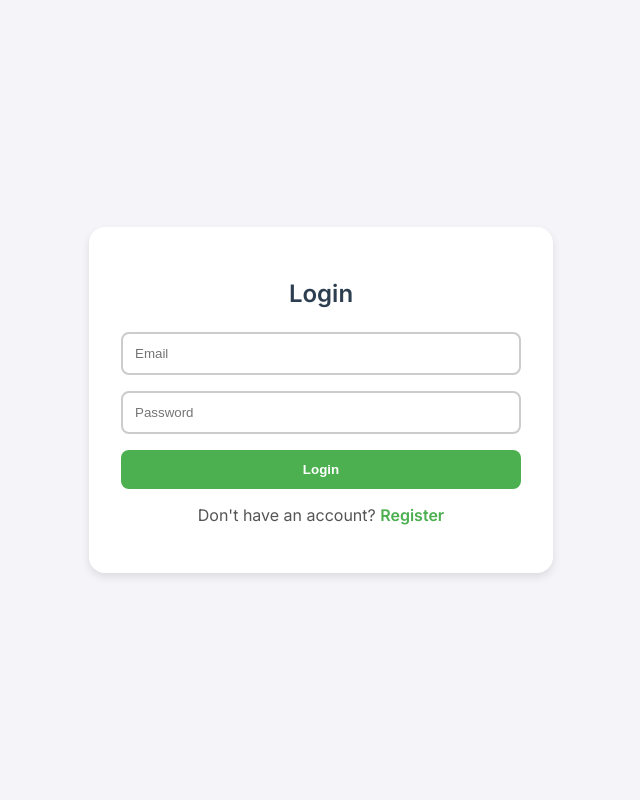
After one commit to otutsukihyuuga/ExerciseManager, a Flask app: page /login in a window 1280 px wide. The commit adds this page. Shown: the whole page, without its empty margins (319-959 px from the left). Run offline with Flask 3, Linux system fonts and the light colour scheme; some libraries are stand-ins or nearby versions.

Commit message:
added auth and history functionalities

```diff
--- a/app.py
+++ b/app.py
@@ -1,43 +1,111 @@
-from flask import Flask, render_template, request, Response
+from flask import Flask, render_template, request, Response, redirect, url_for, session, flash
+from flask_pymongo import PyMongo
+from flask_bcrypt import Bcrypt
 from flask_sock import Sock
 from dynamic_tracker import get_frames, start_exercise, stop_exercise, set_websocket
+from datetime import timedelta
+import os
 
 app = Flask(__name__)
+app.secret_key = os.environ.get('SECRET_KEY', 'your_secret_key_here')
+app.permanent_session_lifetime = timedelta(days=7)
+
+# MongoDB Atlas setup
+app.config["MONGO_URI"] = "mongodb+srv://shah111pratham:2QppFRwXOduGQ6Tb@cluster0.6dsh3md.mongodb.net/GymAI?retryWrites=true&w=majority"
+mongo = PyMongo(app)
+users_collection = mongo.db.users
+
+# Flask extensions
+bcrypt = Bcrypt(app)
 sock = Sock(app)
 
 @app.route('/')
 def index():
-    return render_template('index.html')
+    if 'user' in session:
+        user = users_collection.find_one({'email': session['user']})
+        history = user.get('history', [])
+        return render_template('index.html', history=history)
+    return redirect(url_for('login'))
+
+
+@app.route('/register', methods=['GET', 'POST'])
+def register():
+    if request.method == 'POST':
+        email = request.form['email'].strip().lower()
+        password = request.form['password']
+
+        if users_collection.find_one({'email': email}):
+            flash('Email already exists. Please log in.', 'error')
+            return redirect(url_for('login'))
+
+        hashed_pw = bcrypt.generate_password_hash(password).decode('utf-8')
+        users_collection.insert_one({'email': email, 'password': hashed_pw, 'history': []})
+        flash('Registered successfully. Please log in.', 'success')
+        return redirect(url_for('login'))
+
+    return render_template('register.html')
+
+@app.route('/login', methods=['GET', 'POST'])
+def login():
+    if request.method == 'POST':
+        email = request.form['email'].strip().lower()
+        password = request.form['password']
+        user = users_collection.find_one({'email': email})
+
+        if user and bcrypt.check_password_hash(user['password'], password):
+            session['user'] = user['email']
+            return redirect(url_for('index'))
+        else:
+            flash('Incorrect email or password.', 'error')
+            return redirect(url_for('login'))
+
+    return render_template('login.html')
+
+@app.route('/logout', methods=['POST'])
+def logout():
+    session.pop('user', None)
+    flash('Logged out successfully.', 'success')
+    return redirect(url_for('login'))
+
+@app.route('/exercise', methods=['POST'])
+def exercise():
+    exercise_input = request.form['exercise'].strip()
+    if start_exercise(exercise_input):
+        return render_template('exercise.html', exercise_name=exercise_input.title())
+    return redirect(url_for('index'))
 
 @app.route('/video_feed')
 def video_feed():
     return Response(get_frames(),
-                   mimetype='multipart/x-mixed-replace; boundary=frame')
-
-@app.route('/exercise', methods=['POST'])
-def exercise():
-    # Get user input from form
-    exercise_input = request.form['exercise'].strip()
-
-    # Run generic exercise tracker
-    if start_exercise(exercise_input):
-        return render_template('exercise.html', exercise_name=exercise_input.title())
-    return render_template('index.html', error="Gemini Error")
+                    mimetype='multipart/x-mixed-replace; boundary=frame')
 
 @sock.route('/ws')
 def websocket(ws):
     set_websocket(ws)
     while True:
-        ws.receive()  # Keep the connection alive
+        ws.receive()
 
 @app.route('/finish', methods=['POST'])
 def finish():
     exercise_input = request.form['exercise']
     results = stop_exercise()
 
+    if 'user' in session:
+        users_collection.update_one(
+            {'email': session['user']},
+            {'$push': {
+                'history': {
+                    'exercise': exercise_input,
+                    'count': results['count'],
+                    'duration': round(results['duration'], 2),
+                    'feedback': results['feedback']
+                }
+            }}
+        )
+
     return render_template(
         'result.html',
-        exercise_name=exercise_input,
+        exercise_name=exercise_input.title(),
         count=results['count'],
         time_taken=round(results['duration'], 2),
         feedback=results['feedback']
--- /dev/null
+++ b/templates/login.html
@@ -0,0 +1,107 @@
+<!DOCTYPE html>
+<html lang="en">
+<head>
+  <meta charset="UTF-8" />
+  <meta name="viewport" content="width=device-width, initial-scale=1.0"/>
+  <title>Login</title>
+  <link href="https://fonts.googleapis.com/css2?family=Inter:wght@400;600&display=swap" rel="stylesheet">
+  <style>
+    body {
+      font-family: 'Inter', sans-serif;
+      background-color: #f4f4f9;
+      display: flex;
+      justify-content: center;
+      align-items: center;
+      min-height: 100vh;
+      margin: 0;
+    }
+
+    .container {
+      background-color: #fff;
+      padding: 2rem;
+      border-radius: 16px;
+      box-shadow: 0 4px 8px rgba(0,0,0,0.1);
+      max-width: 400px;
+      width: 100%;
+    }
+
+    h2 {
+      text-align: center;
+      color: #2c3e50;
+      margin-bottom: 1.5rem;
+    }
+
+    input {
+      width: 100%;
+      padding: 12px;
+      margin-bottom: 1rem;
+      border: 2px solid #ccc;
+      border-radius: 8px;
+      box-sizing: border-box;
+    }
+
+    button {
+      width: 100%;
+      padding: 12px;
+      background-color: #4CAF50;
+      color: white;
+      border: none;
+      border-radius: 8px;
+      font-weight: 600;
+      cursor: pointer;
+    }
+
+    button:hover {
+      background-color: #45a049;
+    }
+
+    p {
+      text-align: center;
+      margin-top: 1rem;
+      color: #555;
+    }
+
+    a {
+      color: #4CAF50;
+      text-decoration: none;
+      font-weight: 600;
+    }
+
+    .flash {
+      margin-bottom: 1rem;
+      padding: 0.75rem 1rem;
+      border-radius: 8px;
+      font-weight: 500;
+      text-align: center;
+    }
+
+    .flash.success {
+      background-color: #d4edda;
+      color: #155724;
+    }
+
+    .flash.error {
+      background-color: #f8d7da;
+      color: #721c24;
+    }
+  </style>
+</head>
+<body>
+  <div class="container">
+    <h2>Login</h2>
+    {% with messages = get_flashed_messages(with_categories=true) %}
+      {% if messages %}
+        {% for category, message in messages %}
+          <div class="flash {{ category }}">{{ message }}</div>
+        {% endfor %}
+      {% endif %}
+    {% endwith %}
+    <form method="POST">
+      <input type="email" name="email" placeholder="Email" required />
+      <input type="password" name="password" placeholder="Password" required />
+      <button type="submit">Login</button>
+    </form>
+    <p>Don't have an account? <a href="/register">Register</a></p>
+  </div>
+</body>
+</html>
```
Also changed, not shown: templates/index.html (+79 -20 lines), templates/register.html (added, +107 -0 lines).
